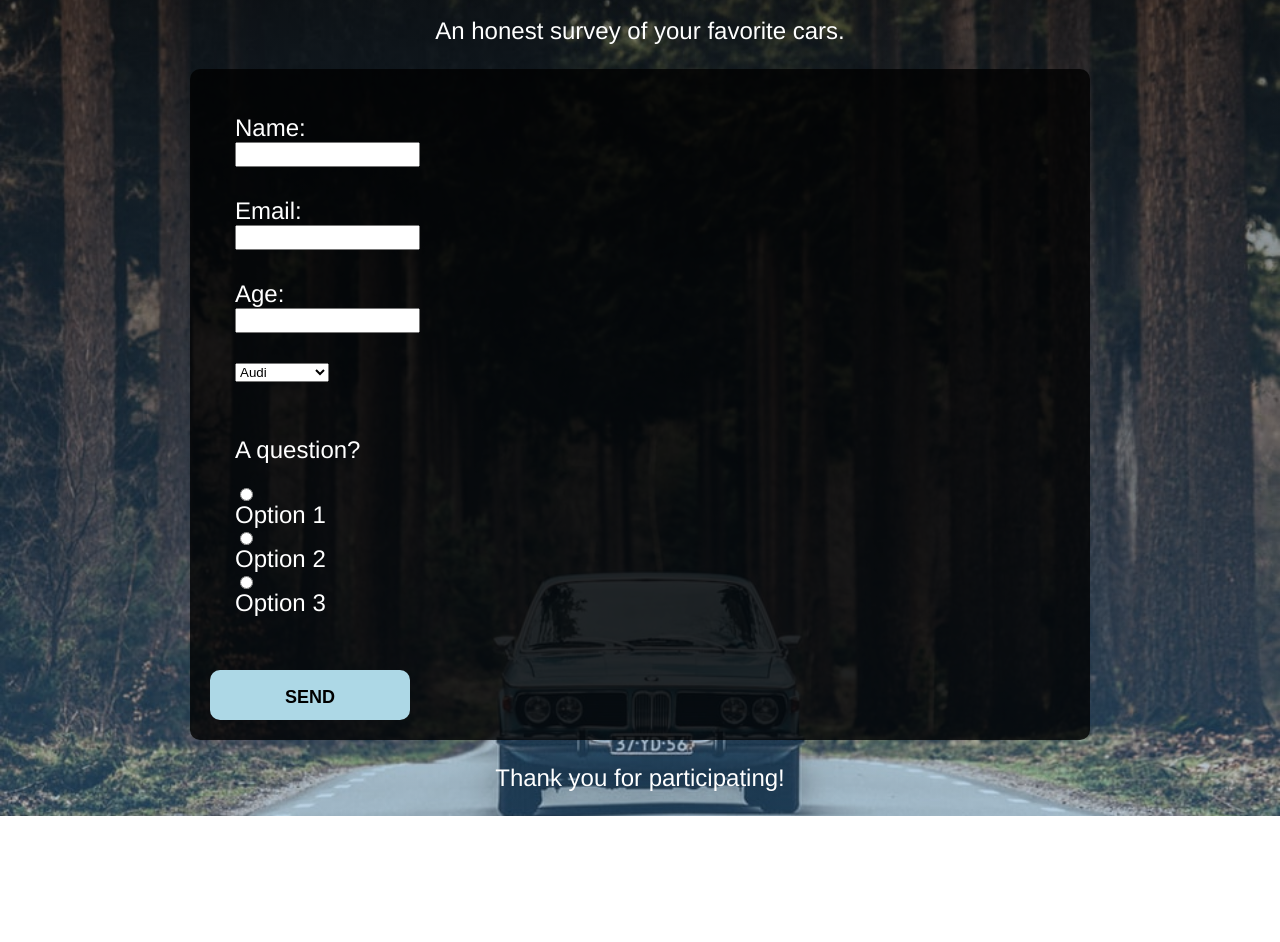
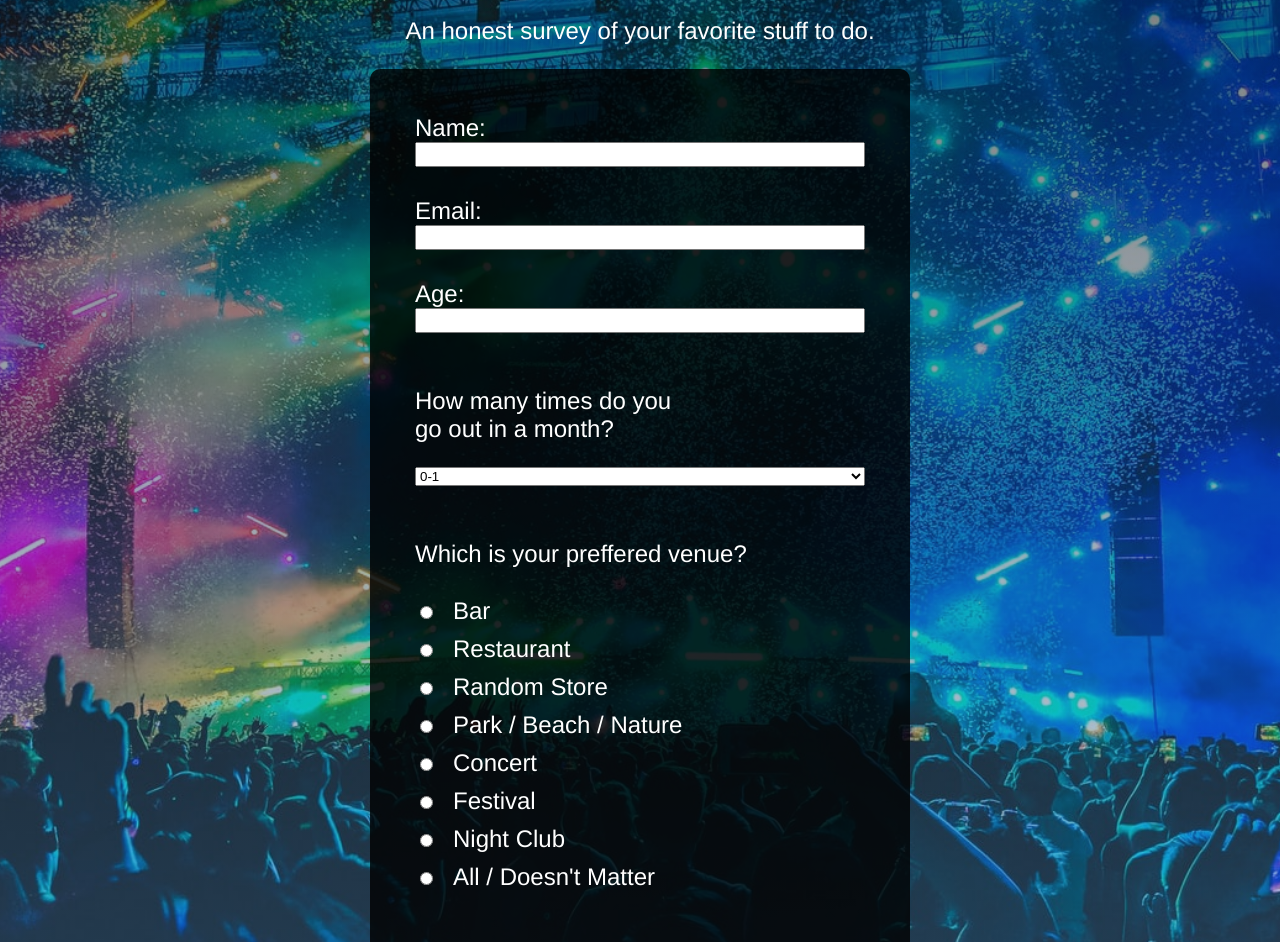
Before and after one commit to adis-tek/form, a plain HTML site: page index.html in a window 1280 px wide. Shown: the part 78-1020 px from the top of the page. Before the commit the page ends 894 px from the top, so only its background shows below. Drawn offline with Linux system fonts and the light colour scheme.

Commit message:
updated design and questions

```diff
--- a/index.html
+++ b/index.html
@@ -5,8 +5,8 @@
     <meta name="viewport" content="width=device-width, initial-scale=1.0">
     <link rel="stylesheet" href="style.css">
     <title>Survey</title>
-    <h1 class="title">What's your favorite car brand?</h1>
-    <p class="description">An honest survey of your favorite cars.</p>
+    <h1 class="title">How often do you go out?</h1>
+    <p class="description">An honest survey of your favorite stuff to do.</p>
 </head>
 <body>
 <form class="survey-form">
@@ -20,24 +20,48 @@
         Age: <input type = "text" email = "age" />
         </div>
         <div class="form-group">
+            <p>How many times do you <br>go out in a month?</p>
         <select name="cars" class="cars">
-            <option value="tesla">Audi</option>
-            <option value="tesla">BMW</option>
-            <option value="tesla">Volvo</option>
-            <option value="tesla">Acura</option>
-            <option value="tesla">Tesla</option>
-            <option value="tesla">Cadillac</option>
-            <option value="tesla">Volkswagon</option>
+            <option value="tesla">0-1</option>
+            <option value="tesla">2-4</option>
+            <option value="tesla">5-10</option>
+            <option value="tesla">12-25</option>
         </select>
         </div>
         <div class="form-group">
-        <p>A question?</p>
-        <input type="radio" id="option1" name="option1" value="option1">
-        <label for="option1">Option 1</label>
-        <input type="radio" id="option2" name="option1" value="option2">
-        <label for="option1">Option 2</label>
-        <input type="radio" id="option3" name="option1" value="option3">
-        <label for="option1">Option 3</label>
+        <p>Which is your preffered venue?</p>
+        <div class="group-options">
+        <input class="options" type="radio" id="option1" name="option1" value="option1">
+        <label class="options" for="option1">Bar</label>
+        </div>
+        <div class="group-options">
+        <input class="options" type="radio" id="option2" name="option1" value="option2">
+        <label class="options" for="option1">Restaurant</label>
+        </div>
+        <div class="group-options">
+        <input class="options" type="radio" id="option3" name="option1" value="option3">
+        <label class="options" for="option1">Random Store</label>
+        </div>
+        <div class="group-options">
+        <input class="options" type="radio" id="option3" name="option1" value="option3">
+        <label class="options" for="option1">Park / Beach / Nature</label>
+        </div>
+        <div class="group-options">
+        <input class="options" type="radio" id="option3" name="option1" value="option3">
+        <label class="options" for="option1">Concert</label>
+        </div>
+        <div class="group-options">
+        <input class="options" type="radio" id="option3" name="option1" value="option3">
+        <label class="options" for="option1">Festival</label>
+        </div>
+        <div class="group-options">
+        <input class="options" type="radio" id="option3" name="option1" value="option3">
+        <label class="options" for="option1">Night Club</label>
+        </div>
+        <div class="group-options">
+        <input class="options" type="radio" id="option3" name="option1" value="option3">
+        <label class="options" for="option1">All / Doesn't Matter</label>
+        </div>
         </div>
         <br>
         <input class="submit" type="submit" value="SEND">
--- a/style.css
+++ b/style.css
@@ -19,7 +19,7 @@
 }
 
 body {
-    background-image: linear-gradient(rgba(0, 0, 0, 0.50), rgba(44, 130, 201, 0.30)), url(car.jpg);
+    background-image: linear-gradient(rgba(0, 0, 0, 0.50), rgba(44, 130, 201, 0.30)), url(event.jpg);
     background-size: cover;
     background-repeat: no-repeat;
     background-position: center;
@@ -42,7 +42,7 @@ body {
     right : 0;
     margin: auto;
     background-color: rgba(0, 0, 0, 0.8); /* Fallback color */
-    width: 100%;
+    width: 60%;
     padding: 20px;
     text-align: left;
     align-content: center;
@@ -52,9 +52,22 @@ body {
 }
 
 .form-group {
+    display: flex;
+    flex-direction: column;
     margin: 20px;
     padding: 5px;
     align-self: center;
+}
+
+.group-options {
+    display: flex;
+    align-items: center;
+    margin-top: 5px;
+    margin-bottom: 5px;
+}
+
+.group-options > input {
+    margin-right: 20px;
 }
 
 input {
```
Also changed, not shown: event.jpg (added).
